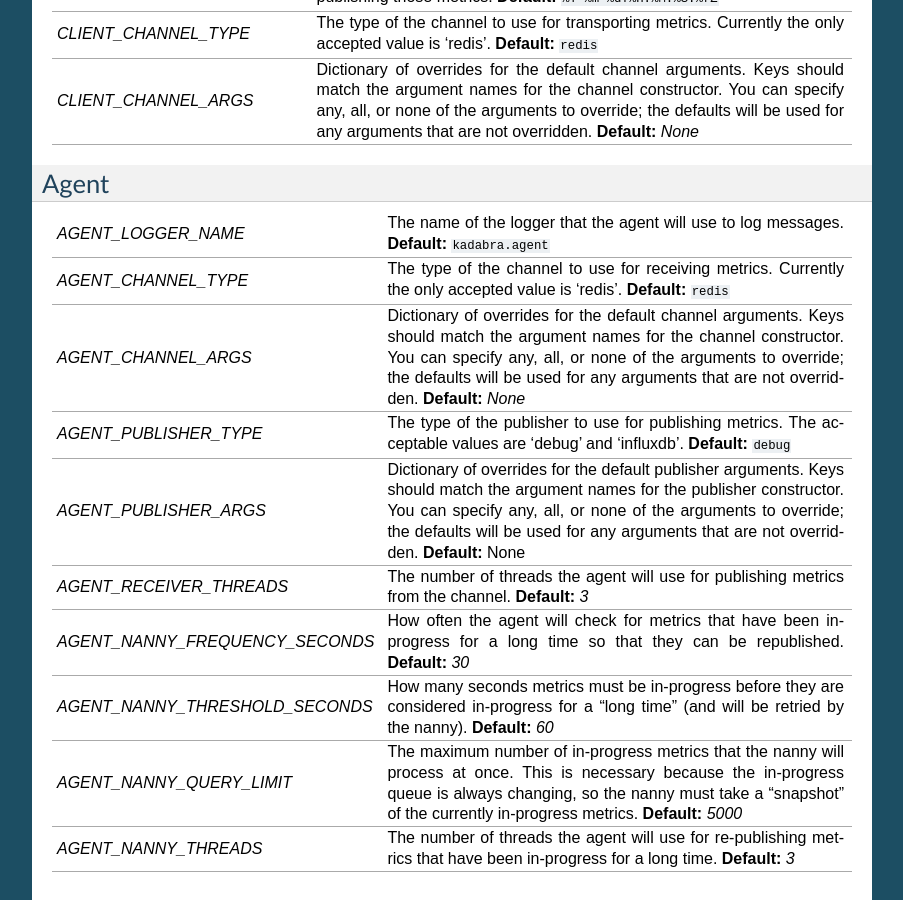
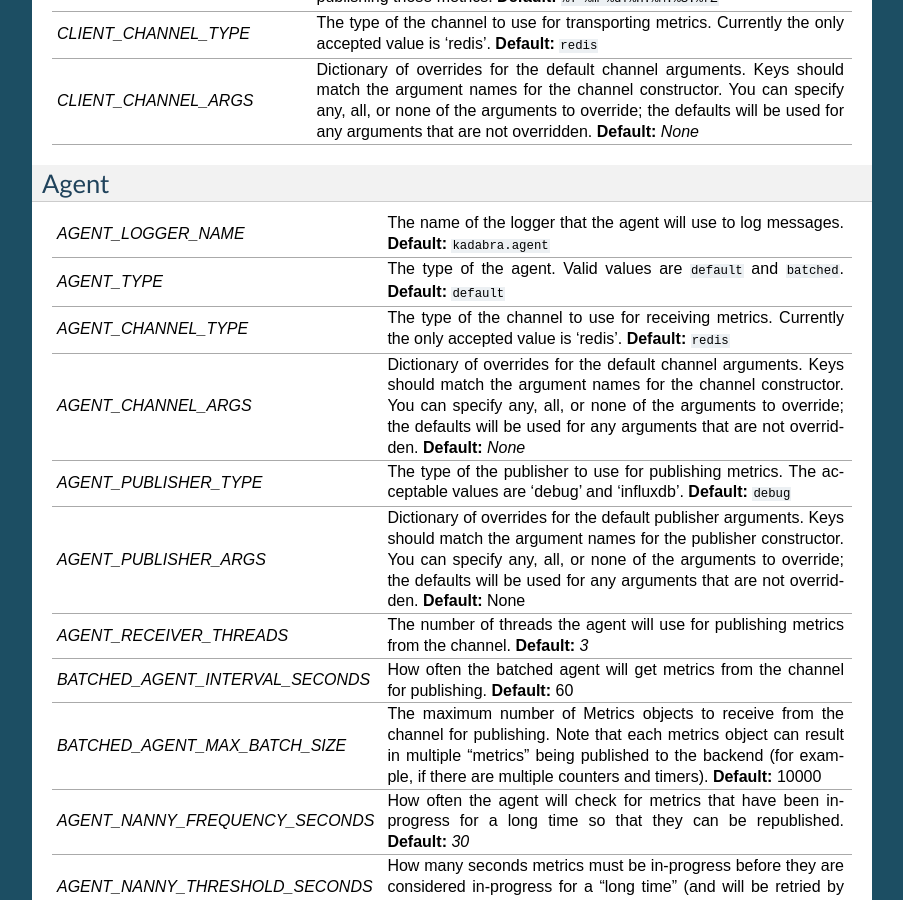
Before and after one commit to bal2ag/kadabra, a Sphinx documentation site: the page built from docs/configuration.rst, in a window 1280 px wide and 900 px high, scrolled down 778 px. Shown: the whole window, without its empty margins (198-1101 px from the left). Built offline with Sphinx 7.4.7, drawn with Linux system fonts in a browser that asks for light colours.

Commit message:
Batched Agent docs

```diff
--- a/docs/api.rst
+++ b/docs/api.rst
@@ -39,11 +39,17 @@ Agent
 .. autoclass:: kadabra.agent.ReceiverThread
    :members:
 
+.. autoclass:: kadabra.agent.BatchedReceiver
+   :members:
+
 .. autoclass:: kadabra.agent.Nanny
    :members:
    :inherited-members:
 
 .. autoclass:: kadabra.agent.NannyThread
+   :members:
+
+.. autoclass:: kadabra.agent.BatchedNanny
    :members:
 
 .. _api-metrics:
--- a/docs/configuration.rst
+++ b/docs/configuration.rst
@@ -67,6 +67,9 @@ Agent
 `AGENT_LOGGER_NAME`              The name of the logger that the agent will use
                                  to log messages. **Default:**
                                  ``kadabra.agent``
+`AGENT_TYPE`                     The type of the agent. Valid values are
+                                 ``default`` and ``batched``. **Default:**
+                                 ``default``
 `AGENT_CHANNEL_TYPE`             The type of the channel to use for receiving
                                  metrics. Currently the only accepted value is
                                  'redis'. **Default:** ``redis``
@@ -89,6 +92,15 @@ Agent
 `AGENT_RECEIVER_THREADS`         The number of threads the agent will use for
                                  publishing metrics from the channel.
                                  **Default:** `3`
+`BATCHED_AGENT_INTERVAL_SECONDS` How often the batched agent will get metrics
+                                 from the channel for publishing. **Default:**
+                                 60
+`BATCHED_AGENT_MAX_BATCH_SIZE`   The maximum number of Metrics objects to
+                                 receive from the channel for publishing. Note
+                                 that each metrics object can result in
+                                 multiple "metrics" being published to the
+                                 backend (for example, if there are multiple
+                                 counters and timers). **Default:** 10000
 `AGENT_NANNY_FREQUENCY_SECONDS`  How often the agent will check for metrics
                                  that have been in-progress for a long time so
                                  that they can be republished. **Default:**
```
Also changed, not shown: docs/publishing.rst (+16 -0 lines).
